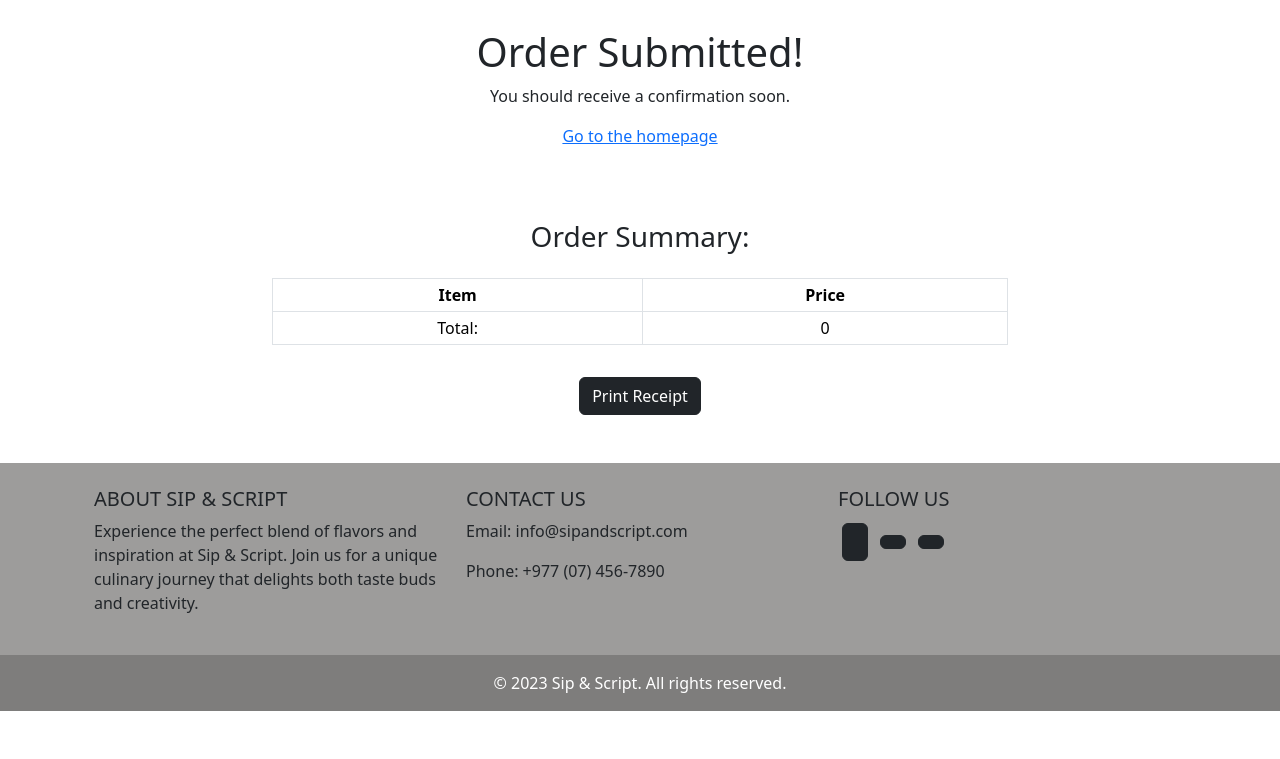
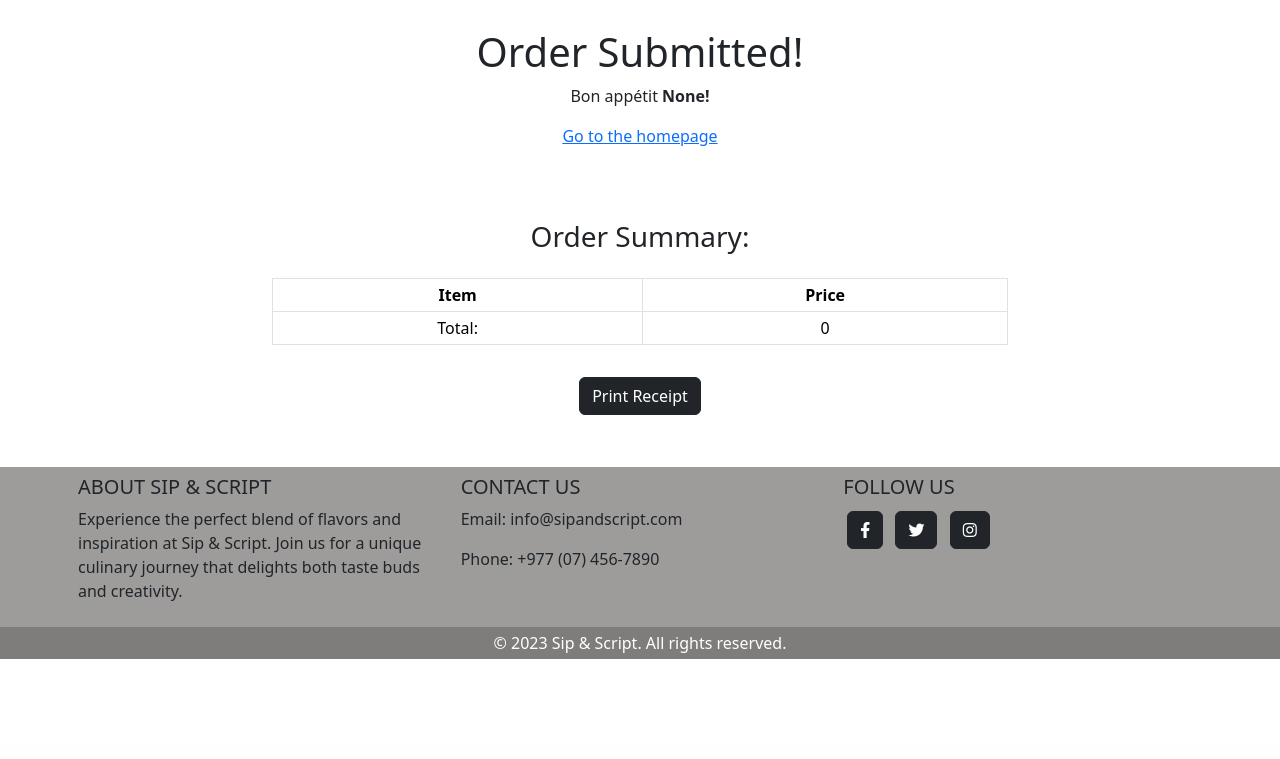
Before and after one commit to Anjal-shrestha/Restaurant-Receipt-Project, a Django app: page /receipt/ in a window 1280 px wide. Shown: the part 56-815 px from the top of the page. After the commit the page ends 715 px from the top, so only its background shows below. Run offline with Django 4.2, Linux system fonts and the light colour scheme; data comes from the database, SQL or seed files in the repository; both versions use the stored data as it was after the commit.

Commit message:
Added some features

```diff
--- a/system/templates/base.html
+++ b/system/templates/base.html
@@ -5,6 +5,8 @@
     <meta charset="UTF-8">
     <meta name="viewport" content="width=device-width, initial-scale=1.0">
     <title>Document</title>
+    <link rel="stylesheet" href="https://cdnjs.cloudflare.com/ajax/libs/font-awesome/5.15.3/css/all.min.css">
+    <script src="https://cdn.jsdelivr.net/npm/bootstrap@5.2.3/dist/js/bootstrap.min.js" integrity="sha384-cuYeSxntonz0PPNlHhBs68uyIAVpIIOZZ5JqeqvYYIcEL727kskC66kF92t6Xl2V" crossorigin="anonymous"></script>
     <link href="https://cdn.jsdelivr.net/npm/bootstrap@5.3.1/dist/css/bootstrap.min.css" rel="stylesheet" integrity="sha384-4bw+/aepP/YC94hEpVNVgiZdgIC5+VKNBQNGCHeKRQN+PtmoHDEXuppvnDJzQIu9" crossorigin="anonymous">
 </head>
 <link href="https://cdn.jsdelivr.net/npm/bootstrap@5.3.1/dist/css/bootstrap.min.css" rel="stylesheet" integrity="sha384-4bw+/aepP/YC94hEpVNVgiZdgIC5+VKNBQNGCHeKRQN+PtmoHDEXuppvnDJzQIu9" crossorigin="anonymous">
@@ -37,10 +39,8 @@
       {% block content %}
       {% endblock %}
 
-<div class=" my-5">
-
   <footer class="text-center text-lg-start" style="background-color: #9d9c9b;">
-    <div class="container p-4">
+    <div class="container p-2">
         <!-- Footer content -->
         <div class="row">
             <div class="col-lg-4 col-md-6 mb-4 mb-md-0">
@@ -54,13 +54,15 @@
             </div>
             <div class="col-lg-4 col-md-6 mb-4 mb-md-0">
                 <h5 class="text-uppercase">Follow Us</h5>
-                <a class="btn btn-dark btn-floating m-1" href="" role="button"> <img src="" alt=""><i class="fab fa-facebook-f"></i></a>
-                <a class="btn btn-dark btn-floating m-1" href="#" role="button"><i class="fab fa-twitter"></i></a>
-                <a class="btn btn-dark btn-floating m-1" href="#" role="button"><i class="fab fa-instagram"></i></a>
+                <a class="btn btn-dark btn-floating m-1" href="https://www.facebook.com/" target="_blank" role="button"> <img src="" alt=""><i class="fab fa-facebook-f"></i></a>
+                <a class="btn btn-dark btn-floating m-1" href="https://www.twitter.com/" target="_blank" role="button"><i class="fab fa-twitter"></i></a>
+                <a class="btn btn-dark btn-floating m-1" href="https://instagram.com/" target="_blank" role="button"><i class="fab fa-instagram"></i></a>
             </div>
         </div>
     </div>
-    <div class="text-center text-white p-3" style="background-color: rgba(0, 0, 0, 0.2);">
+    <div class="text-center text-white p-1" style="background-color: rgba(0, 0, 0, 0.2);">
         &copy; 2023 Sip & Script. All rights reserved.
     </div>
 </footer>
+  </body>
+  </html>
--- a/system/templates/receipt.html
+++ b/system/templates/receipt.html
@@ -1,11 +1,26 @@
-{% extends 'base.html' %}
-
-{% block content %}
-<div class="container mb-5">
+{% extends 'base.html' %} {% block content %}
+<!DOCTYPE html>
+<html lang="en">
+  <head>
+    <meta charset="UTF-8" />
+    <meta name="viewport" content="width=device-width, initial-scale=1.0" />
+    <title>Document</title>
+  </head>
+  <body>
+    <style>
+      * {
+        margin: 0;
+        padding: 0;
+        box-sizing: border-box;
+      }
+    </style>
+    <div class="container mb-5 pb-1">
       <div class="row justify-content-center mt-1">
         <div class="col-md-5 col-sm-12 p-4 text-center">
           <h1>Order Submitted!</h1>
-            <p>You should receive a confirmation soon.</p>
+          <p>
+        Bon appétit <b>{{ customer_name }}!</b>
+          </p>
           <a href="{% url 'system:home' %}">Go to the homepage</a>
         </div>
       </div>
@@ -33,9 +48,12 @@
               </tr>
             </tbody>
           </table>
-            <button class="btn btn-dark mt-3" onclick="window.print()">Print Receipt</button>
+          <button class="btn btn-dark mt-3" onclick="window.print()">
+            Print Receipt
+          </button>
         </div>
       </div>
     </div>
-
+  </body>
+</html>
 {% endblock %}
--- a/system/views.py
+++ b/system/views.py
@@ -20,6 +20,7 @@ def receipt_view(request):
     }
 
     items = request.POST.getlist('items[]')
+    customer_name = request.POST.get('customer_name')
 
     for item in items:
         menu_item = MenuItem.objects.get(pk=int(item))
@@ -38,7 +39,7 @@ def receipt_view(request):
 
     context = {
         'items': order_items['items'],
-        'price': price
-
+        'price': price,
+        'customer_name': customer_name
     }
     return render(request, 'receipt.html', context)
```
Also changed, not shown: system/templates/menu.html (+1 -17 lines), system/templates/order.html (+14 -5 lines), db.sqlite3. Lines whose indentation alone changed are shown as unchanged.
